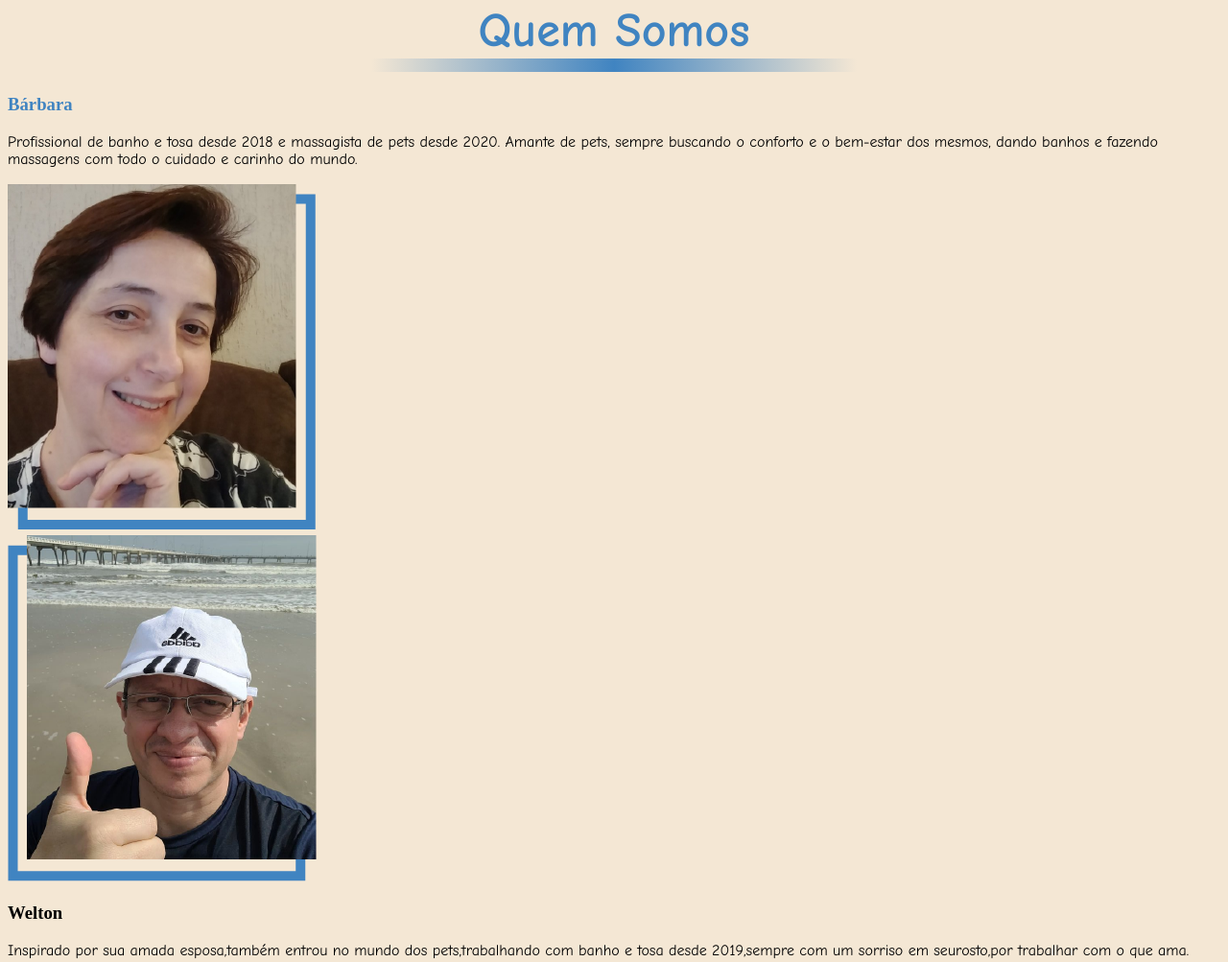
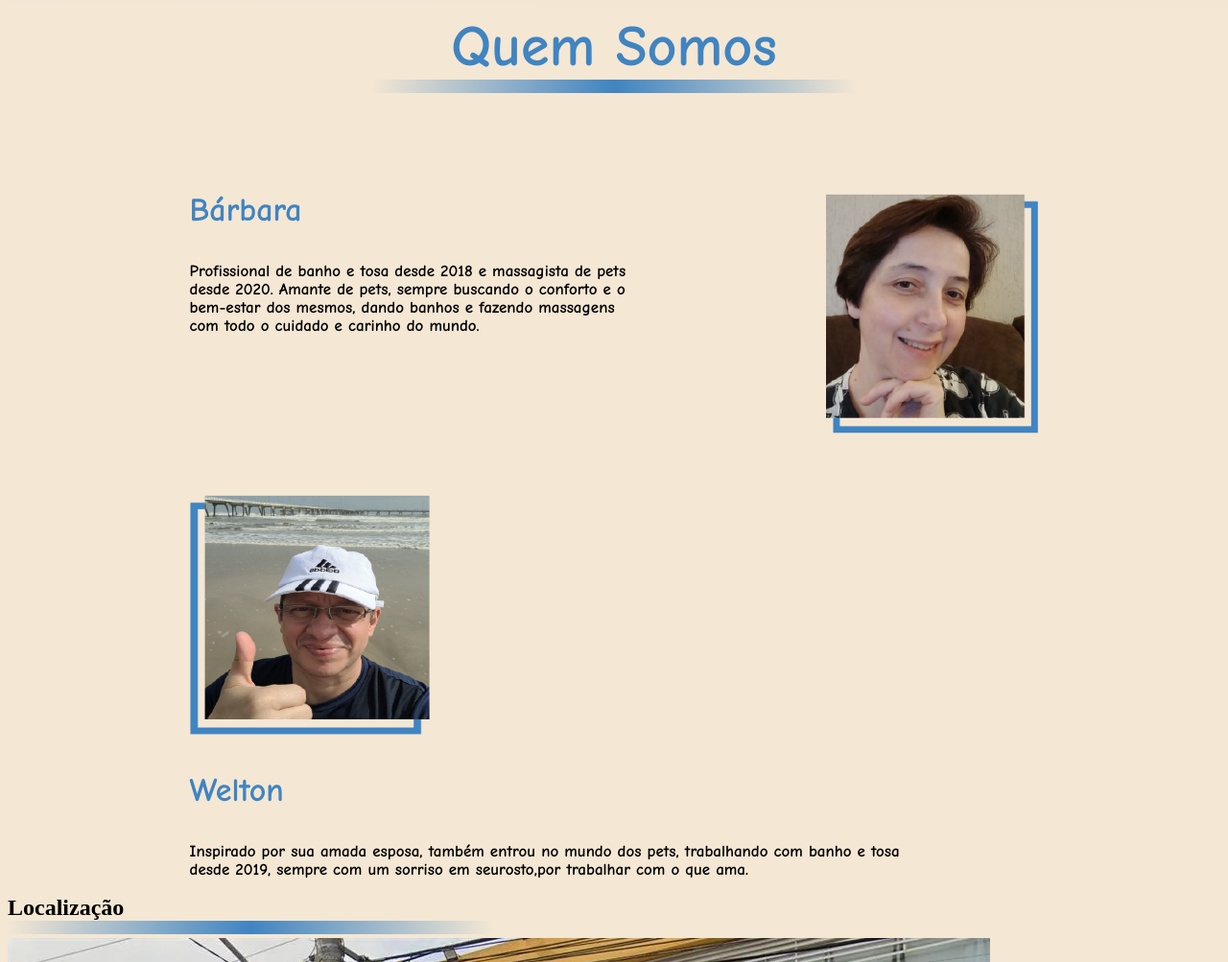
Before and after one commit to brunovicenters/SpaDoPet, a plain HTML site: page index.html in a window 1280 px wide. Shown: the part 5103-6106 px from the top of the page at 96% size. Drawn offline with Linux system fonts and the light colour scheme.

Commit message:
Arrumei fontes + layout text

```diff
--- a/index.html
+++ b/index.html
@@ -1,5 +1,6 @@
 <!DOCTYPE html>
 <html lang="pt-br">
+
 <head>
   <meta charset="UTF-8" />
   <meta http-equiv="X-UA-Compatible" content="IE=edge" />
@@ -10,6 +11,7 @@
   <link rel="stylesheet" href="style.css" />
   <title>Spa do Pet</title>
 </head>
+
 <body>
   <!-- Header/Menu -->
   <header>
@@ -51,10 +53,7 @@
     <img src="assets/tosa.webp" alt="Imagem de um cachorro sendo tosado" />
   </section>
   <section>
-      <img
-        src="assets/massagem.webp"
-        alt="Imagem de um cachorro sendo massageado"
-      />
+    <img src="assets/massagem.webp" alt="Imagem de um cachorro sendo massageado" />
     <h3>Massagem</h3>
     <p>R$ 40,00</p>
     <p>
@@ -69,25 +68,29 @@
       <h2 class="azTurq tamanhoFonte letraFonte">Quem Somos</h2>
       <div class="sublinhado"></div>
     </div>
-      </section>
-      <section>
-        <h3 class="azTurq">Bárbara</h3>
-        <p>
+
+    <section class="barbara">
+      <div class="textoFuncionarios">
+        <h3 class="azTurq nomeFuncionarios">Bárbara</h3>
+        <p class="descricao">
           Profissional de banho e tosa desde 2018 e massagista de pets desde
           2020. Amante de pets, sempre buscando o conforto e o bem-estar dos
           mesmos, dando banhos e fazendo massagens com todo o cuidado e carinho
           do mundo.
         </p>
-        <img src="assets/barbara.webp" />
+      </div>
+      <img class="fotoFuncionarios margemFotoBa" src="assets/barbara.webp" />
     </section>
-      <section>
-        <img src="assets/welton.webp" />
-        <h3 class="azturq">Welton</h3>
-        <p>
-          Inspirado por sua amada esposa,também entrou no mundo dos
-          pets,trabalhando com banho e tosa desde 2019,sempre com um sorriso em
+    <section class="welton">
+      <div class="textoFuncionarios">
+        <img class="fotoFuncionarios" src="assets/welton.webp" />
+        <h3 class="azTurq nomeFuncionarios">Welton</h3>
+        <p class="descricao">
+          Inspirado por sua amada esposa, também entrou no mundo dos
+          pets, trabalhando com banho e tosa desde 2019, sempre com um sorriso em
           seurosto,por trabalhar com o que ama.
         </p>
+      </div>
     </section>
   </section>
   <!-- Localização -->
@@ -111,4 +114,5 @@
     <p>&#64;SPADOPET</p>
   </footer>
 </body>
+
 </html>
--- a/style.css
+++ b/style.css
@@ -11,6 +11,8 @@ body {
 
 p {
   font-family: "Comic Neue", cursive;
+  font-size: 17px;
+  font-weight: bold;
 }
 
 .azTurq {
@@ -30,15 +32,44 @@ h2 {
   width: 40%;
   height: 14px;
   background-image: linear-gradient(to right, #F4E7D4, #4084C1, #F4E7D4);
-
-
 }
 
 .tamanhoFonte {
-  font-size: 50px;
+  font-size: 60px;
 }
 
 .letraFonte {
   font-family: "Comic Neue", cursive;
-  font-weight: 700;
+  font-weight: bold;
 }
+
+.nomeFuncionarios {
+  font-family: "Comic Neue", cursive;
+  font-size: 34px;
+
+}
+
+.barbara {
+  display: flex;
+  justify-content: center;
+
+}
+
+.textoFuncionarios {
+  margin-left: 15%;
+  margin-top: 5%;
+}
+
+.descricao {
+  width: 70%;
+}
+
+.fotoFuncionarios {
+  width: 250px;
+  height: 250px;
+}
+
+.margemFotoBa {
+  margin-top: 8%;
+  margin-right: 15%;
+}
```
Lines whose indentation alone changed are shown as unchanged.
